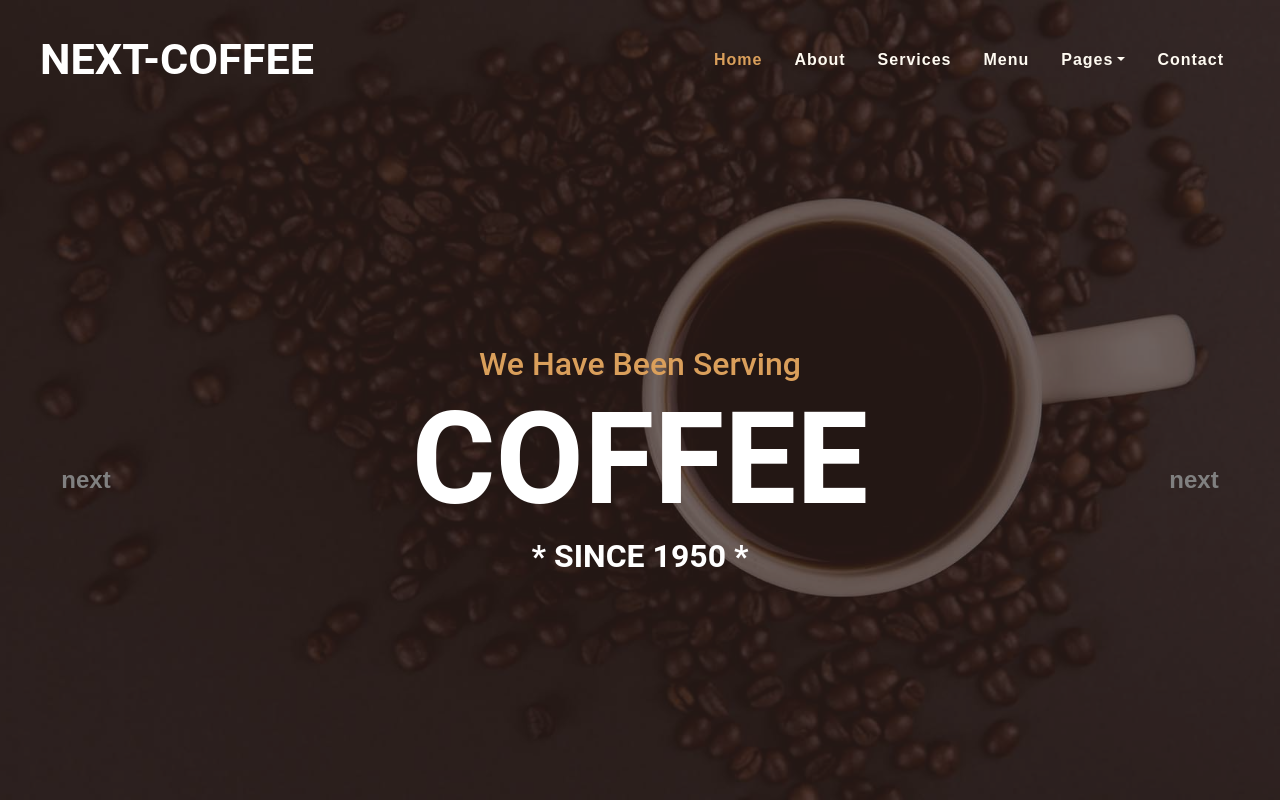
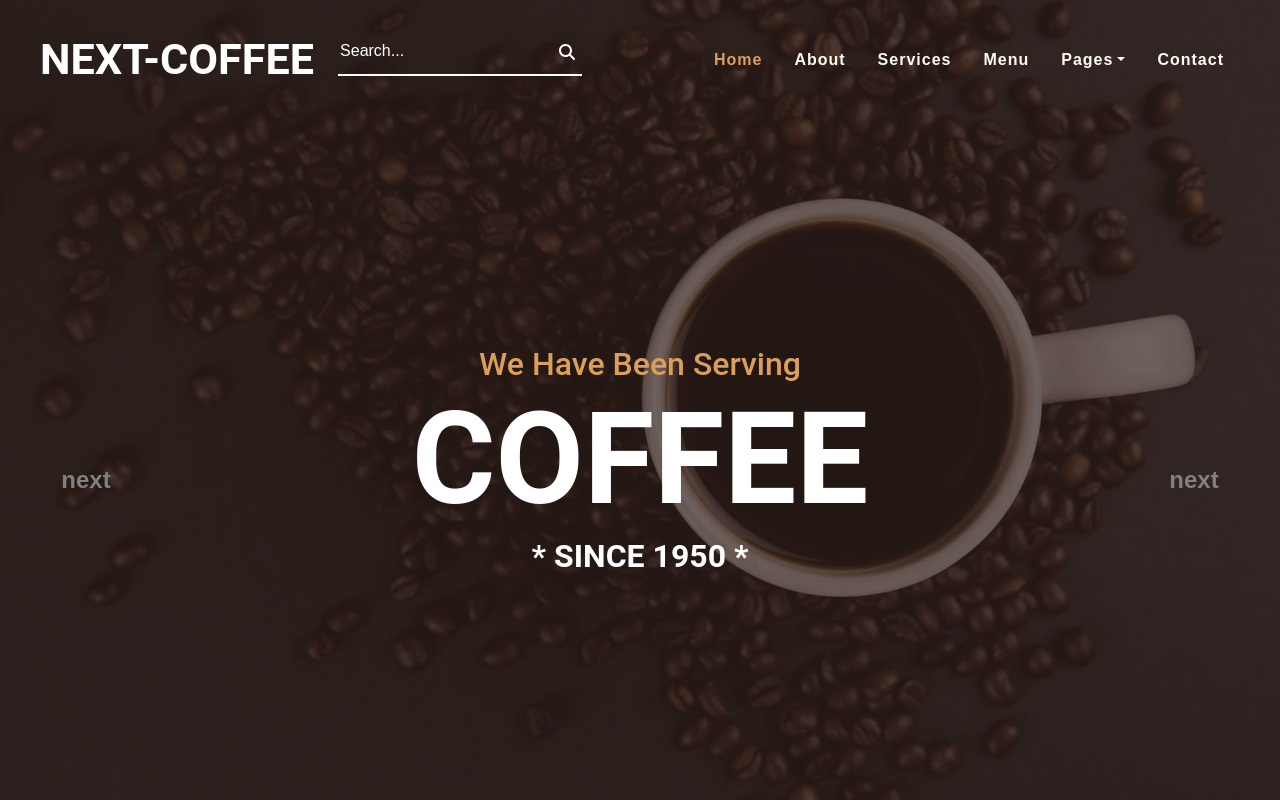
Before and after one commit to Mukhtarrahimi/cooffe-shop, a Next.js app: page / in a window 1280 px wide. Shown: the top 800 px of the page. Built offline with nearby package versions, Linux system fonts and the light colour scheme; data requests are answered from the project's data file.

Commit message:
search add btn to navbar

```diff
--- a/components/modules/Navbar/Navbar.js
+++ b/components/modules/Navbar/Navbar.js
@@ -1,18 +1,59 @@
-import React from 'react';
+import React, { useState } from 'react';
 import styles from '@/styles/Navbar.module.css';
 import Link from 'next/link';
 
+// Fontawesome
+import '@fortawesome/fontawesome-svg-core/styles.css';
+import { config } from '@fortawesome/fontawesome-svg-core';
+config.autoAddCss = false;
+import { FontAwesomeIcon } from '@fortawesome/react-fontawesome';
+import { faSearch } from '@fortawesome/free-solid-svg-icons';
+import { useRouter } from 'next/router';
+
 function Navbar() {
+  const route = useRouter();
+  const [search, setSearch] = useState('');
+
+  const searchHandlerWithEnter = (event) => {
+    if (event.keyCode === 13) {
+      if (search.trim()) {
+        route.push(`/search?q=${search}`);
+      }
+    }
+  };
+
+  const searchHandler = () => {
+    if (search.trim()) {
+      route.push(`/search?q=${search}`);
+    }
+  };
+
   return (
     <div className={`container-fluid p-0 ${styles.nav_bar}`}>
       <nav
         className={`${styles.navbar} ${styles.navbar_expand_lg} bg-none navbar-dark py-3`}
       >
-        <a href="index.html" className={`${styles.navbar_brand} px-lg-4 m-0`}>
-          <h1 className="m-0 display-4 text-uppercase text-white">
-            Next-Coffee
-          </h1>
-        </a>
+        <div className="d-flex align-items-center position-relative">
+          <Link href="/" className={`${styles.navbar_brand} px-lg-4 m-0`}>
+            <h1 className="m-0 display-4 text-uppercase text-white">
+              Next-Coffee
+            </h1>
+          </Link>
+
+          <input
+            value={search}
+            onChange={(event) => setSearch(event.target.value)}
+            onKeyDown={searchHandlerWithEnter}
+            type="text"
+            className={styles.search_input}
+            placeholder="Search..."
+          />
+          <FontAwesomeIcon
+            onClick={searchHandler}
+            className={styles.search_icon}
+            icon={faSearch}
+          />
+        </div>
         <button
           type="button"
           className={`${styles.navbar_toggler}`}
--- a/components/templates/index/Slider.js
+++ b/components/templates/index/Slider.js
@@ -25,13 +25,13 @@ function Slider() {
         style={{ backgroundImage: 'url("/images/carousel-1.jpg")' }}
       >
         <div
-          className={`${styles.slider_caption} d-flex flex-column align-items-center justify-content-center`}
+          class={`${styles.slider_caption} d-flex flex-column align-items-center justify-content-center`}
         >
-          <h2 className="text-primary font-weight-medium m-0">
+          <h2 class="text-primary font-weight-medium m-0">
             We Have Been Serving
           </h2>
-          <h1 className="display-1 text-white m-0">COFFEE</h1>
-          <h2 className="text-white m-0">* SINCE 1950 *</h2>
+          <h1 class="display-1 text-white m-0">COFFEE</h1>
+          <h2 class="text-white m-0">* SINCE 1950 *</h2>
         </div>
       </SwiperSlide>
 
@@ -40,13 +40,13 @@ function Slider() {
         style={{ backgroundImage: 'url("/images/carousel-2.jpg")' }}
       >
         <div
-          className={`${styles.slider_caption} d-flex flex-column align-items-center justify-content-center`}
+          class={`${styles.slider_caption} d-flex flex-column align-items-center justify-content-center`}
         >
-          <h2 className="text-primary font-weight-medium m-0">
+          <h2 class="text-primary font-weight-medium m-0">
             We Have Been Serving
           </h2>
-          <h1 className="display-1 text-white m-0">COFFEE</h1>
-          <h2 className="text-white m-0">* SINCE 1950 *</h2>
+          <h1 class="display-1 text-white m-0">COFFEE</h1>
+          <h2 class="text-white m-0">* SINCE 1950 *</h2>
         </div>
       </SwiperSlide>
     </Swiper>
```
